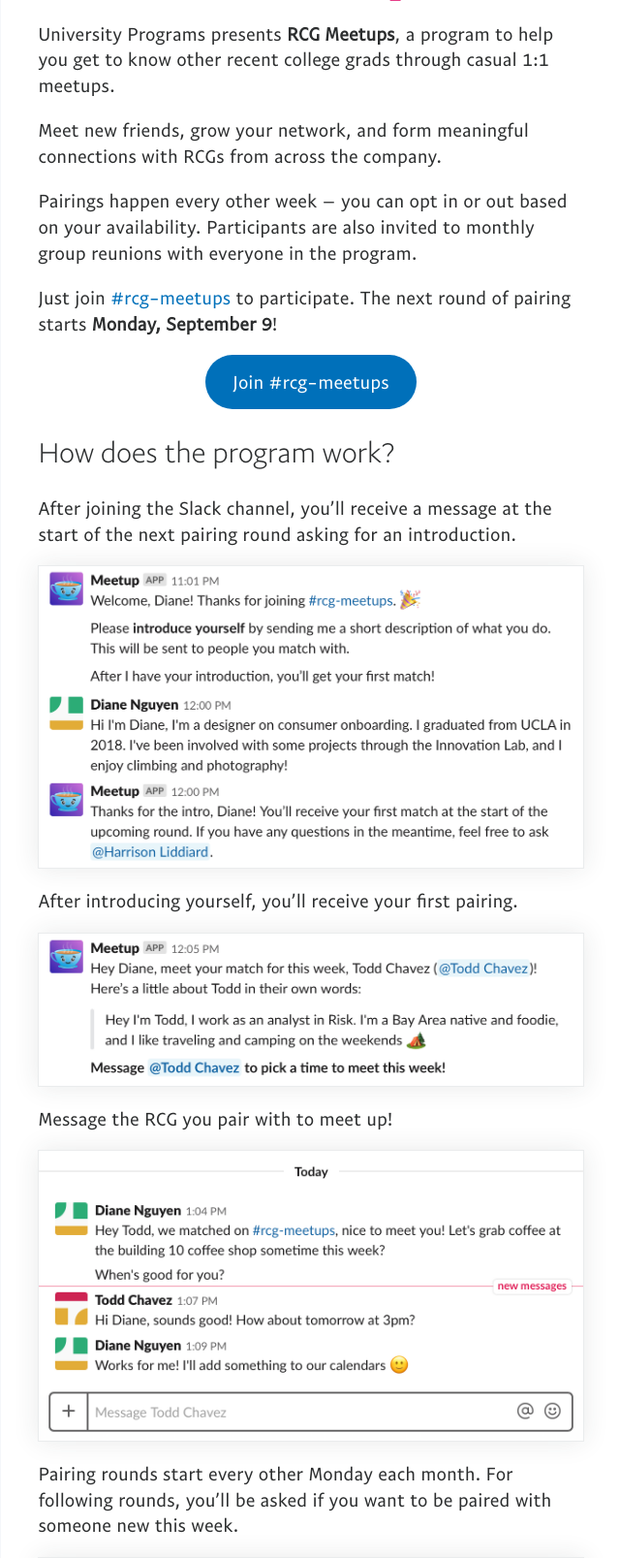
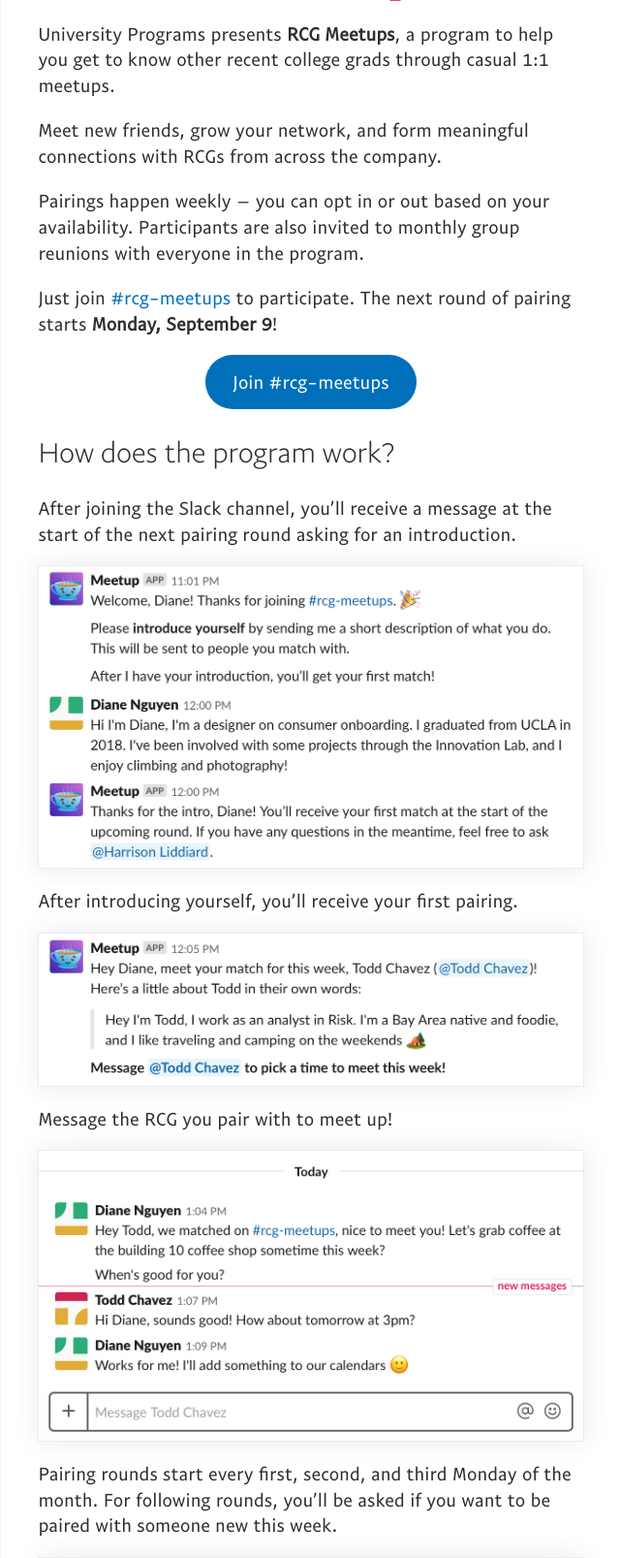
Before and after one commit to liddiard/slack-meetups, a Django app: page /rcg/ in a window 1280 px wide. Shown: the part 262-1869 px from the top of the page at 97% size, without its empty margins (319-959 px from the left). Run offline with Django 3.2, Linux system fonts and the light colour scheme; parts of the project's set-up code (start-up, migrations or seed data) failed here and were passed over.

Commit message:
update messaging for weekly meetups

```diff
--- a/matcher/templates/rcg_meetups.html
+++ b/matcher/templates/rcg_meetups.html
@@ -18,7 +18,7 @@
 
             <p>University Programs presents <strong>RCG Meetups</strong>, a program to help you get to know other recent college grads through casual 1:1 meetups.</p>
             <p>Meet new friends, grow your network, and form meaningful connections with RCGs from across the company.</p>
-            <p>Pairings happen every other week – you can opt in or out based on your availability. Participants are also invited to monthly group reunions with everyone in the program.</p>
+            <p>Pairings happen weekly – you can opt in or out based on your availability. Participants are also invited to monthly group reunions with everyone in the program.</p>
             <p>Just join <a href="https://paypal.slack.com/messages/CK07PD945/" target="_blank">#rcg-meetups</a> to participate. <span class="next-session"></span></p>
 
             <div class="actions">
@@ -32,7 +32,7 @@
             <img src="{% static 'images/receive_match.png' %}" alt="Receiving a match from the bot" class="inline" />
             <p>Message the RCG you pair with to meet up!</p>
             <img src="{% static 'images/message_match.png' %}" alt="Messaging the person you matched with" class="inline" />
-            <p>Pairing rounds start every other Monday each month. For following rounds, you’ll be asked if you want to be paired with someone new this week.</p>
+            <p>Pairing rounds start every first, second, and third Monday of the month. For following rounds, you’ll be asked if you want to be paired with someone new this week.</p>
             <img src="{% static 'images/ask_availability.png' %}" alt="RCG Meetups bot asking if you want to participat in the next round" class="inline" style="padding: 0.5em" />
             <p>If at any point you want to leave the program, simply leave the Slack channel.</p>
             <p>Program participants also receive invites to group reunions during the last week of each month. These meetups are great way to keep in touch with RCGs you’ve met before and to meet more new people.</p>
```
Also changed, not shown: matcher/static/images/month_calendar_matching_schedule.png, 1 other file.
